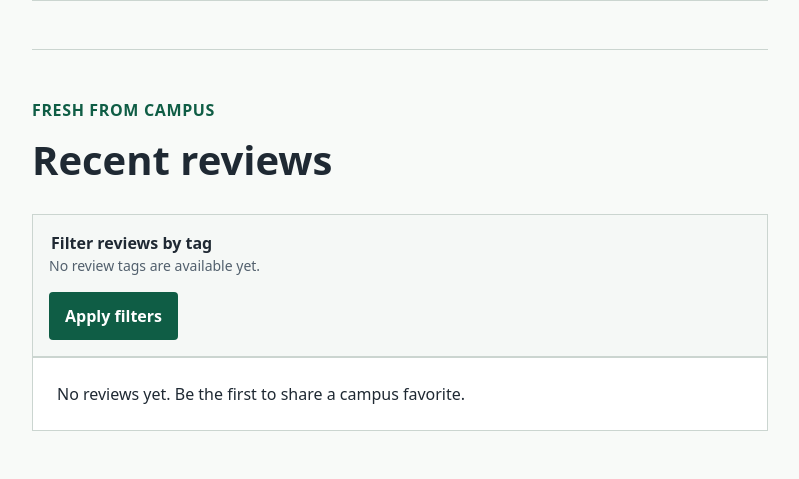
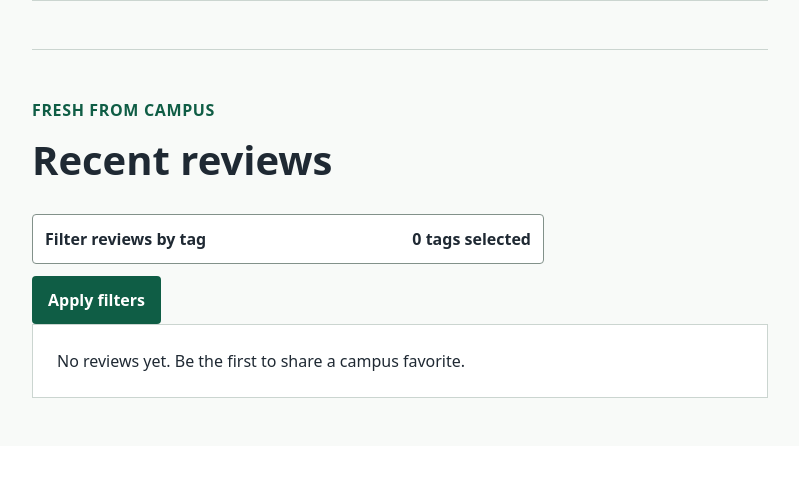
Before and after one commit to ChicoState/campuscuisines, a Django app: page / in a window 1280 px wide. Shown: the part 1632-2111 px from the top of the page, without its empty margins (48-847 px from the left). After the commit the page ends 2030 px from the top, so only its background shows below. Run offline with Django 5.2, Linux system fonts and the light colour scheme; data that the repository does not hold is empty; parts of the project's set-up code (start-up, migrations or seed data) failed here and were passed over.

Commit message:
fix: improve tag filtering UI

```diff
--- a/static/core/site.css
+++ b/static/core/site.css
@@ -325,53 +325,20 @@ button {
 
 .review-filter {
   display: grid;
-  gap: var(--space-4);
+  gap: var(--space-3);
   margin-top: var(--space-6);
-  padding: var(--space-4);
-  border: 1px solid #cbd5d0;
-  background: #f5f8f6;
 }
 
-.review-filter fieldset {
-  display: grid;
-  gap: var(--space-3);
-  margin: 0;
-  padding: 0;
-  border: 0;
+.review-filter__dropdown {
+  width: 100%;
+  max-width: 32rem;
 }
 
-.review-filter legend {
-  font-weight: 700;
-}
-
-.review-filter__groups {
-  display: flex;
-  flex-wrap: wrap;
-  gap: var(--space-4);
-}
-
-.review-filter__group {
-  display: grid;
-  gap: var(--space-2);
-  min-width: 9rem;
-}
-
-.review-filter__group h3 {
-  margin: 0;
-  color: var(--color-brand);
-  font-size: 1rem;
-}
-
-.review-filter__group label {
+.review-filter__dropdown .tag-dropdown__summary {
   display: flex;
   align-items: center;
-  gap: var(--space-2);
-}
-
-.review-filter__group input {
-  width: 1rem;
-  height: 1rem;
-  accent-color: var(--color-brand);
+  justify-content: space-between;
+  gap: var(--space-4);
 }
 
 .review-filter__actions {
--- a/static/core/tag-dropdown.js
+++ b/static/core/tag-dropdown.js
@@ -3,7 +3,8 @@
 
   dropdowns.forEach((dropdown) => {
     const summary = dropdown.querySelector("[data-tags-summary]");
-    const checkboxes = dropdown.querySelectorAll('input[name="tags"]');
+    const inputName = dropdown.dataset.tagsInputName || "tags";
+    const checkboxes = dropdown.querySelectorAll(`input[name="${inputName}"]`);
 
     if (!summary) return;
 
--- a/templates/core/home.html
+++ b/templates/core/home.html
@@ -106,14 +106,22 @@
       <h2 id="review-feed-heading">Recent reviews</h2>
     </div>
     <form method="get" class="review-filter" aria-label="Filter reviews by tag">
-      <fieldset>
-        <legend>Filter reviews by tag</legend>
-        <div class="review-filter__groups">
+      <details
+        class="tag-dropdown review-filter__dropdown"
+        data-tags-input-name="review_tag"
+      >
+        <summary class="tag-dropdown__summary">
+          <span>Filter reviews by tag</span>
+          <span data-tags-summary>
+            {{ selected_review_tag_ids|length }} tag{{ selected_review_tag_ids|length|pluralize }} selected
+          </span>
+        </summary>
+        <div class="tag-dropdown__options">
           {% for group in form.tag_groups %}
-            <div class="review-filter__group">
-              <h3>{{ group.name }}</h3>
+            <section class="tag-dropdown__group" aria-labelledby="review-tag-category-{{ forloop.counter }}">
+              <h3 class="tag-dropdown__category" id="review-tag-category-{{ forloop.counter }}">{{ group.name }}</h3>
               {% for tag in group.tags %}
-                <label for="review-tag-{{ tag.pk }}">
+                <label class="tag-dropdown__option" for="review-tag-{{ tag.pk }}">
                   <input
                     id="review-tag-{{ tag.pk }}"
                     name="review_tag"
@@ -121,15 +129,15 @@
                     value="{{ tag.pk }}"
                     {% if tag.pk in selected_review_tag_ids %}checked{% endif %}
                   >
-                  {{ tag.name }}
+                  <span>{{ tag.name }}</span>
                 </label>
               {% endfor %}
-            </div>
+            </section>
           {% empty %}
             <p class="form-help">No review tags are available yet.</p>
           {% endfor %}
         </div>
-      </fieldset>
+      </details>
       <div class="review-filter__actions">
         <button type="submit">Apply filters</button>
         {% if selected_review_tag_ids %}
```
Also changed, not shown: tests/test_browser.py (+11 -4 lines), tests/test_review_filter_views.py (+2 -0 lines).
